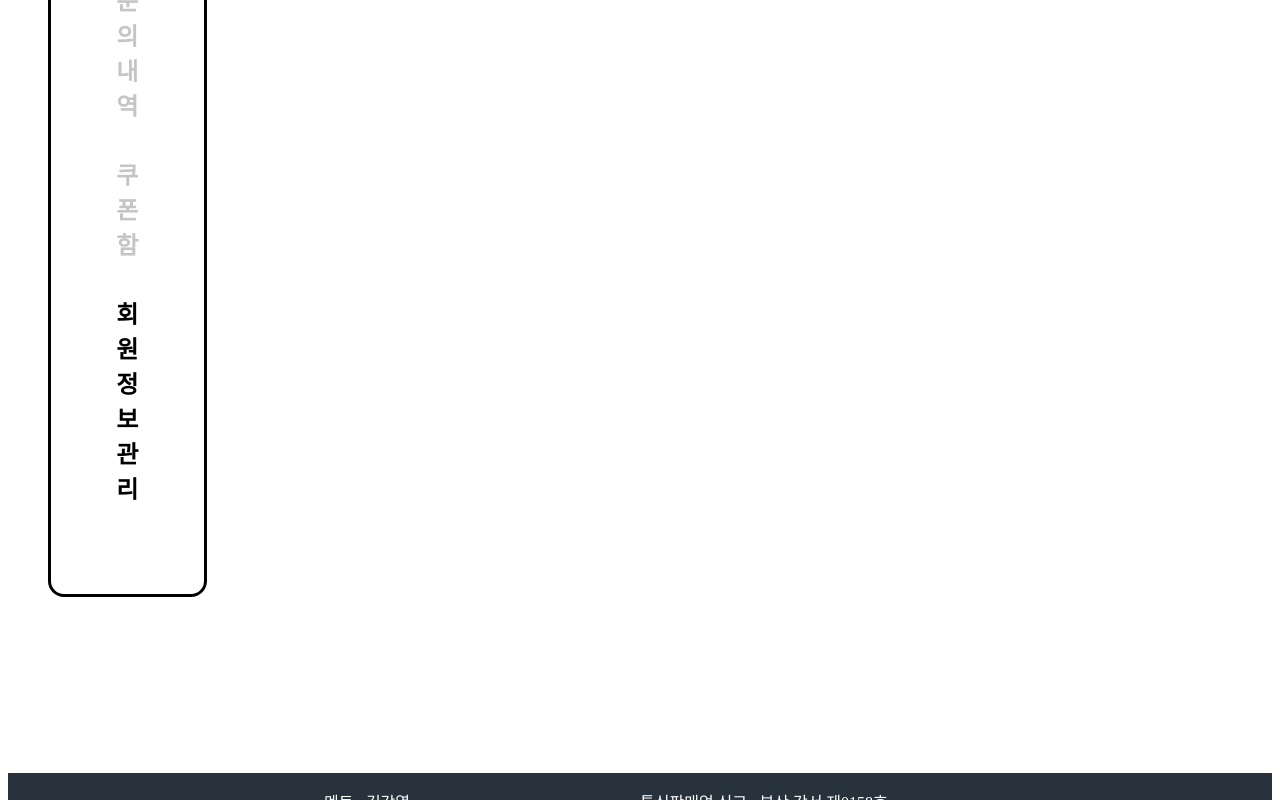
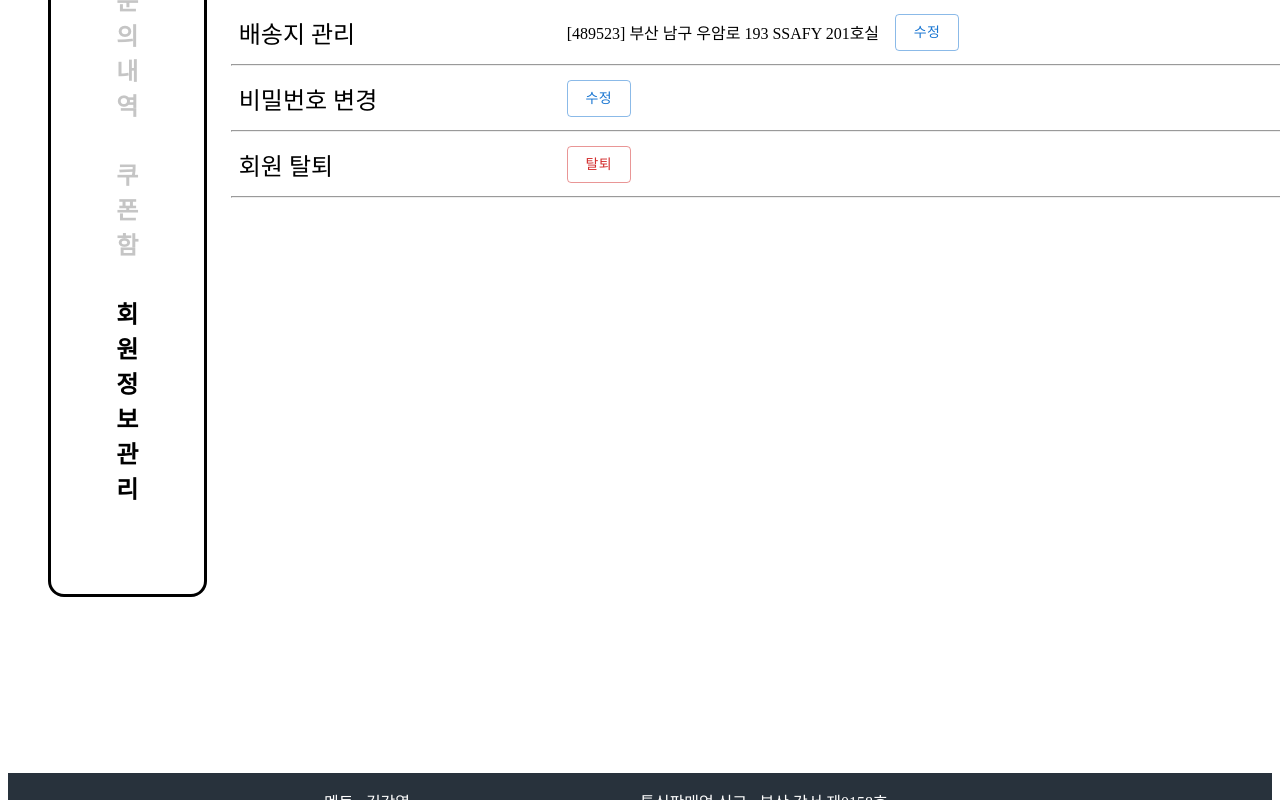
Before and after one commit to ehddn5252/AbuyZ, a Next.js app in the folder front/: page /mypage in a window 1280 px wide. Both pictures are taken after a click on the button "회원정보관리". Shown: the part 1012-1812 px from the top of the page. Built offline with nearby package versions, Linux system fonts and the light colour scheme; a web font is replaced by a local one.

Commit message:
:lipstick: 회원정보관리 UI 구현

```diff
--- a/front/components/mypage/MyInfoChange.js
+++ b/front/components/mypage/MyInfoChange.js
@@ -1,9 +1,133 @@
-import React from "react";
+// React
+import React, { useState } from "react";
+
+// MUI
+import Button from "@mui/material/Button";
+
+// StyledComponents
+import styled from "styled-components";
+
+// 하위 Components
+import PasswordChangeModal from "./PasswordChangeModal";
 
 export default function MyinfoChange() {
+  const [checkPhoneNumber, setCheckPhoneNumber] = useState(false);
+  const [modalOpen, setModalOpen] = useState(false);
+
+  const changePhoneNumber = () => {
+    if (checkPhoneNumber === false) {
+      setCheckPhoneNumber(true);
+    } else {
+      setCheckPhoneNumber(false);
+    }
+  };
+
+  const cancelPhoneNumber = () => {
+    setCheckPhoneNumber(false);
+  };
+
+  const showModal = () => {
+    setModalOpen(true);
+  };
   return (
-    <div>
-      <h1>MyinfoChange Component</h1>
-    </div>
+    <InfoContainer>
+      <MajorTitle>내 정보 관리</MajorTitle>
+      <hr style={{ height: "0.5rem", background: "#000" }} />
+      <ContentDiv>
+        <SubTitle>프로필 사진 수정</SubTitle>
+        <Button variant="outlined" component="label">
+          수정
+          <input hidden accept="image/*" multiple type="file" />
+        </Button>
+      </ContentDiv>
+      <hr />
+      <ContentDiv>
+        <SubTitle>전화번호 변경</SubTitle>
+        {checkPhoneNumber ? null : <SubContent>010-0592-3142</SubContent>}
+        {checkPhoneNumber ? (
+          <SubButton
+            variant="outlined"
+            color="success"
+            onClick={changePhoneNumber}
+          >
+            수정
+          </SubButton>
+        ) : (
+          <SubButton variant="outlined" onClick={changePhoneNumber}>
+            수정
+          </SubButton>
+        )}
+        {checkPhoneNumber ? (
+          <SubButton
+            variant="outlined"
+            color="error"
+            onClick={cancelPhoneNumber}
+          >
+            취소
+          </SubButton>
+        ) : null}
+      </ContentDiv>
+      <hr />
+      <ContentDiv>
+        <SubTitle>배송지 관리</SubTitle>
+        <SubContent>[489523] 부산 남구 우암로 193 SSAFY 201호실</SubContent>
+        <SubButton variant="outlined">수정</SubButton>
+      </ContentDiv>
+      <hr />
+      <ContentDiv>
+        <SubTitle>비밀번호 변경</SubTitle>
+        <SubButton variant="outlined" onClick={showModal}>
+          수정
+        </SubButton>
+        {modalOpen && (
+          <PasswordChangeModal
+            setModalOpen={setModalOpen}
+          ></PasswordChangeModal>
+        )}
+      </ContentDiv>
+      <hr />
+      <ContentDiv>
+        <SubTitle>회원 탈퇴</SubTitle>
+        <SubButton variant="outlined" color="error">
+          탈퇴
+        </SubButton>
+      </ContentDiv>
+      <hr />
+    </InfoContainer>
   );
 }
+
+const InfoContainer = styled.div`
+  margin-top: 10rem;
+  width: 100%;
+`;
+
+const MajorTitle = styled.h1`
+  font-size: 3rem;
+`;
+
+const ContentDiv = styled.div`
+  padding: 0;
+  margin: 0;
+  display: flex;
+  align-items: center;
+  width: 90%;
+  height: 3rem;
+`;
+
+const SubTitle = styled.p`
+  padding: 0.5rem;
+  margin: 0;
+  font-size: 1.5rem;
+  width: 20rem;
+`;
+
+const SubContent = styled.p`
+  padding: 0;
+  margin: 0;
+  padding-right: 1rem;
+`;
+
+const SubButton = styled(Button)`
+  margin-right: 1rem;
+`;
--- a/front/components/mypage/PasswordChangeModal.js
+++ b/front/components/mypage/PasswordChangeModal.js
@@ -1,9 +1,93 @@
-import React from "react";
+// React
+import React, { useRef } from "react";
 
-export default function PasswordChangeModal() {
+// MUI
+import Button from "@mui/material/Button";
+import TextField from "@mui/material/TextField";
+import CloseIcon from "@mui/icons-material/Close";
+// StyledComponents
+import styled from "styled-components";
+
+export default function PasswordChangeModal({ setModalOpen }) {
+  const closeModal = () => {
+    setModalOpen(false);
+  };
+
+  const modalRef = useRef(null);
   return (
-    <div>
-      <h1>PasswordChangeModal Component</h1>
-    </div>
+    <PasswordChangeContainer ref={modalRef}>
+      <IconDiv>
+        <CloseIcon onClick={closeModal} sx={{ cursor: "pointer" }} />
+      </IconDiv>
+      <ModalTitle>비밀번호 변경</ModalTitle>
+      <TextField
+        margin="normal"
+        required
+        fullWidth
+        id="password"
+        label="기존 비밀번호를 입력해주세요."
+        name="password"
+        autoComplete="password"
+        autoFocus
+        sx={{ marginBottom: "2rem" }}
+      ></TextField>
+      <TextField
+        margin="normal"
+        required
+        fullWidth
+        id="newPassword"
+        label="새 비밀번호를 입력해주세요."
+        name="newPassword"
+        autoComplete="newPassword"
+        autoFocus
+      ></TextField>
+      <TextField
+        margin="normal"
+        required
+        fullWidth
+        id="newPasswordConfirm"
+        label="기존 비밀번호를 재입력해주세요."
+        name="newPasswordConfirm"
+        autoComplete="newPasswordConfirm"
+        sx={{ marginBottom: "2rem" }}
+        autoFocus
+      ></TextField>
+      <ChangeButton
+        fullWidth
+        variant="contained"
+        onClick={closeModal}
+        color="error"
+      >
+        등록
+      </ChangeButton>
+    </PasswordChangeContainer>
   );
 }
+
+const PasswordChangeContainer = styled.div`
+  display: flex;
+  flex-direction: column;
+  justify-content: center;
+  align-items: center;
+  padding: 4rem;
+  width: 20%;
+  height: 30%;
+  z-index: 999;
+  position: absolute;
+  top: 70%;
+  left: 50%;
+  transform: translate(-50%, -50%);
+  background-color: white;
+  border: 1px solid #ff9494;
+  border-radius: 8px;
+`;
+
+const IconDiv = styled.div`
+  display: flex;
+  justify-content: flex-end;
+  width: 100%;
+`;
+
+const ModalTitle = styled.h1``;
+
+const ChangeButton = styled(Button)``;
```
